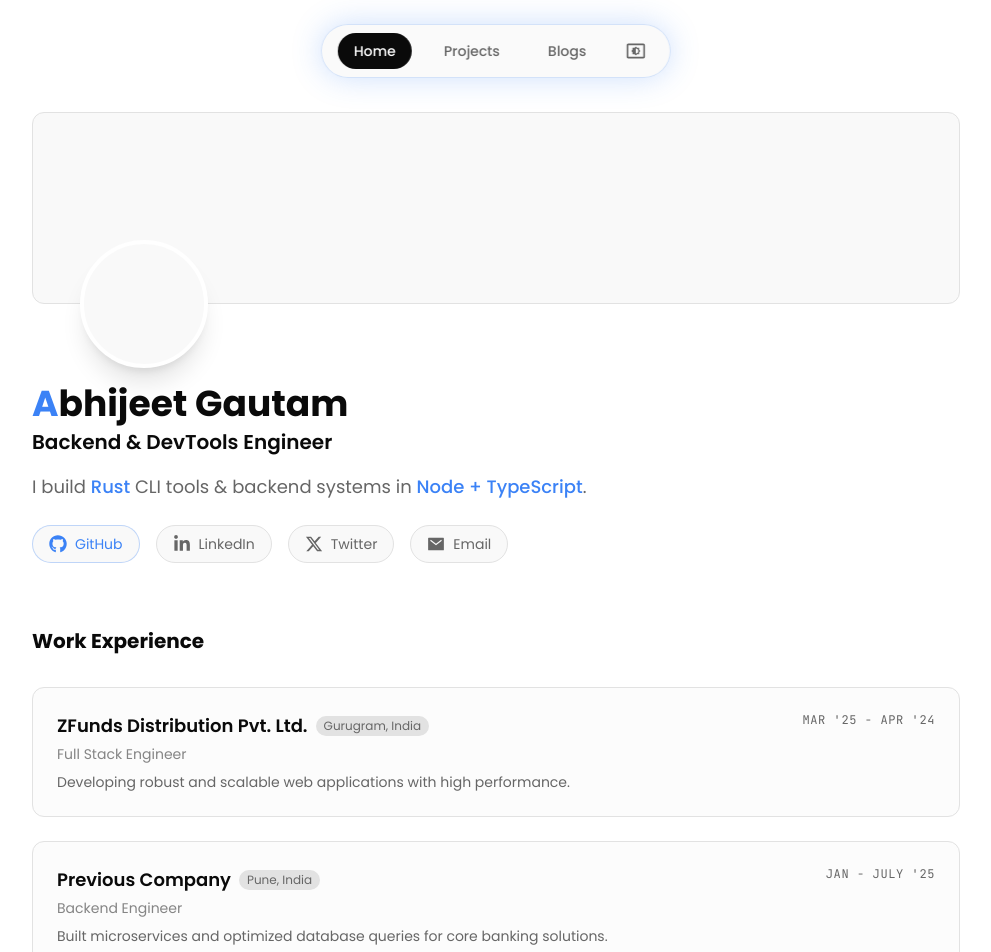
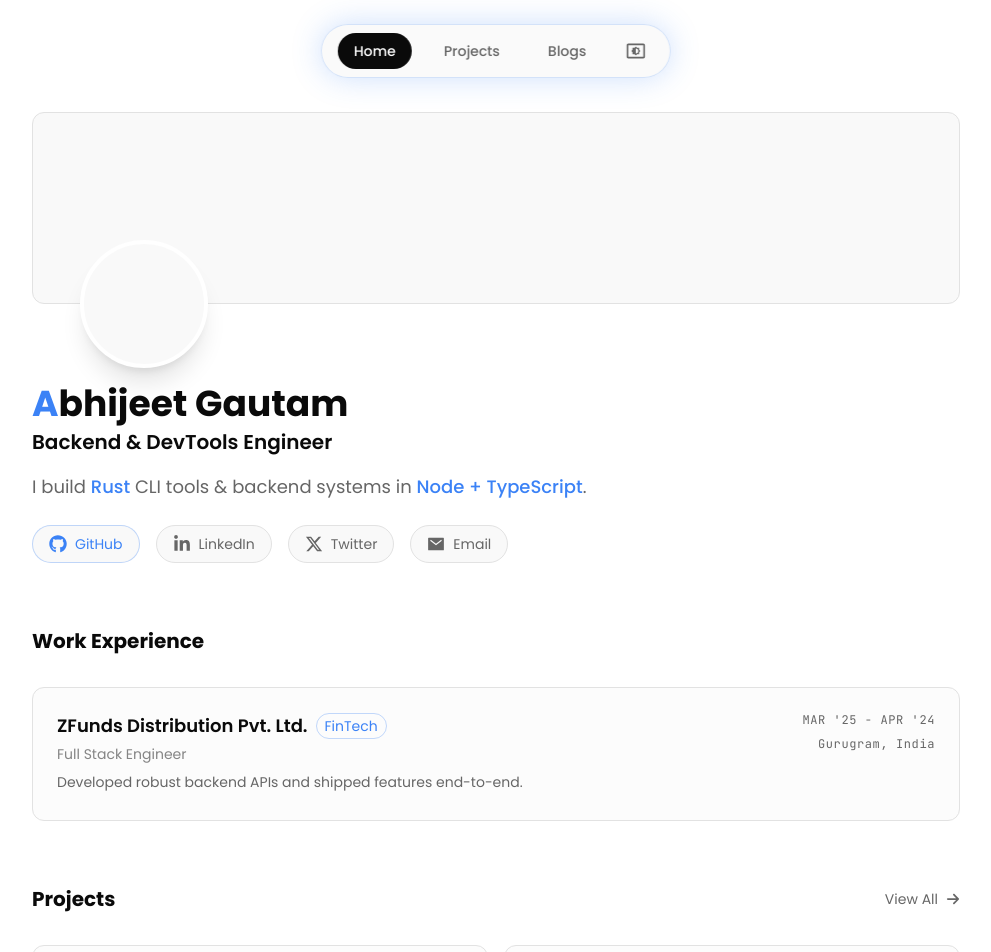
Before and after one commit to Abhijeet-Gautam5702/portfolio, a React app: page / in a window 1280 px wide. Shown: the top 952 px of the page, without its empty margins (144-1135 px from the left). Built offline with nearby package versions, Linux system fonts and the light colour scheme; the HTML template or start-up script is replaced by a standard one.

Commit message:
Change UI of work-experience card and add new work-ex detail page

```diff
--- a/src/App.jsx
+++ b/src/App.jsx
@@ -11,6 +11,7 @@ import AllProjectsPage from './components/AllProjectsPage';
 import Blogs from './components/Blogs';
 import AllBlogsPage from './components/AllBlogsPage';
 import ContributionsPage from './components/ContributionsPage';
+import WorkExperienceDetailsPage from './components/WorkExperienceDetailsPage';
 import Navbar from './components/Navbar';
 import Footer from './components/Footer';
 import './index.css';
@@ -86,6 +87,7 @@ function App() {
             <Route path="/blogs/all" element={<AllBlogsPage />} />
             <Route path="/projects/all" element={<AllProjectsPage />} />
             <Route path="/contributions/:repoName" element={<ContributionsPage />} />
+            <Route path="/work-experience/:companySlug" element={<WorkExperienceDetailsPage />} />
           </Routes>
         </main>
         <Footer />
--- a/src/components/WorkExperience.jsx
+++ b/src/components/WorkExperience.jsx
@@ -1,8 +1,11 @@
-import React from 'react';
-import data from '../data.json';
+import React from "react";
+import { useNavigate } from "react-router-dom";
+import data from "../data.json";
 
 const WorkExperience = () => {
-  const experiences = data.sections.find(s => s.id === 'work-experience')?.items || [];
+  const navigate = useNavigate();
+  const experiences =
+    data.sections.find((s) => s.id === "work-experience")?.items || [];
 
   return (
     <div className="mt-16 space-y-8">
@@ -11,22 +14,50 @@ const WorkExperience = () => {
         {experiences.map((exp, index) => (
           <div
             key={index}
-            className="group relative flex flex-col md:flex-row md:items-start justify-between p-4 md:p-6 bg-card/50 border border-border rounded-xl hover:border-brand transition-colors duration-300"
+            onClick={() => navigate(`/work-experience/${exp.slug}`)}
+            className="group relative flex flex-col md:flex-row md:items-start justify-between p-4 md:p-6 bg-card/50 border border-border rounded-xl hover:border-brand transition-all duration-300 cursor-pointer"
           >
-            <div className="space-y-1">
-              <div className="flex items-center gap-2">
-                <h3 className="text-lg font-semibold text-foreground transition-colors">
-                  {exp.company}
-                </h3>
-                <span className="text-[10px] md:text-xs px-2 py-0.5 bg-border rounded-full text-muted">
-                  {exp.location}
-                </span>
+            <div className="space-y-1 w-full">
+              <div className="flex items-center justify-between gap-2">
+                <div className="flex items-center gap-2">
+                  <h3 className="text-lg font-semibold text-foreground group-hover:text-brand transition-colors">
+                    {exp.company}
+                  </h3>
+                  {exp.company_type && (
+                    <span className="text-xs md:text-sm px-2 py-0.5 border border-brand/30 rounded-full text-brand">
+                      {exp.company_type}
+                    </span>
+                  )}
+                </div>
+                <div className="md:hidden flex flex-col items-end">
+                  <div className="text-xs font-mono text-muted uppercase tracking-wider">
+                    {exp.period}
+                  </div>
+                  <div className="text-xs font-mono text-muted tracking-wider">
+                    {exp.location}
+                  </div>
+                </div>
               </div>
+
               <p className="text-sm text-muted/80">{exp.role}</p>
-              <p className="text-sm text-muted mt-2 max-w-xl">{exp.description}</p>
+              <p className="text-sm text-muted mt-2 max-w-xl line-clamp-2 md:line-clamp-none">
+                {exp.description}
+              </p>
+
+              <div className="mt-4 md:hidden">
+                <button className="text-xs font-medium text-brand flex items-center gap-1">
+                  View details <span className="text-lg">&rarr;</span>
+                </button>
+              </div>
             </div>
-            <div className="mt-2 md:mt-0 text-xs font-mono text-muted uppercase tracking-wider">
-              {exp.period}
+
+            <div className="hidden md:flex flex-col items-end mt-2 md:mt-0 whitespace-nowrap">
+              <div className="text-xs font-mono text-muted uppercase tracking-wider">
+                {exp.period}
+              </div>
+              <div className="text-xs font-mono text-muted tracking-wider mt-2">
+                {exp.location}
+              </div>
             </div>
           </div>
         ))}
--- /dev/null
+++ b/src/components/WorkExperienceDetailsPage.jsx
@@ -0,0 +1,84 @@
+import React, { useEffect } from 'react';
+import { useParams, useNavigate } from 'react-router-dom';
+import { FaArrowLeft } from 'react-icons/fa6';
+import data from '../data.json';
+
+const WorkExperienceDetailsPage = () => {
+  const { companySlug } = useParams();
+  const navigate = useNavigate();
+
+  const experiences = data.sections.find(s => s.id === 'work-experience')?.items || [];
+  const experience = experiences.find(exp => exp.slug === companySlug);
+
+  useEffect(() => {
+    window.scrollTo(0, 0);
+  }, []);
+
+  if (!experience) {
+    return (
+      <div className="pb-20 text-center space-y-6">
+        <h1 className="text-3xl font-bold text-foreground">Work Experience not found</h1>
+        <button
+          onClick={() => navigate('/')}
+          className="px-6 py-2 bg-card border border-border rounded-full text-muted hover:text-foreground hover:border-brand transition-all"
+        >
+          Go Back Home
+        </button>
+      </div>
+    );
+  }
+
+  return (
+    <div className="pb-20">
+      <div className="space-y-12">
+        <div className="flex items-center gap-6">
+          <button
+            onClick={() => navigate('/')}
+            className="p-3 bg-card/50 border border-border rounded-full text-muted hover:text-foreground hover:border-muted transition-all group"
+            aria-label="Go back"
+          >
+            <FaArrowLeft className="group-hover:-translate-x-1 transition-transform" />
+          </button>
+          <div className="flex flex-col">
+            <h1 className="text-3xl font-bold text-foreground tracking-tight">
+              {experience.company}
+            </h1>
+            <p className="text-lg text-brand font-medium">
+              {experience.role}
+            </p>
+          </div>
+        </div>
+
+        <div className="space-y-8 bg-card/30 border border-border rounded-2xl p-6 md:p-10">
+          <div className="flex flex-col md:flex-row md:items-center justify-between gap-4 border-b border-border pb-6">
+            <div className="text-muted">
+              <span className="font-medium text-foreground">{experience.location}</span>
+            </div>
+            <div className="text-sm font-mono text-muted uppercase tracking-wider bg-border/50 px-3 py-1 rounded-md">
+              {experience.period}
+            </div>
+          </div>
+
+          <div className="space-y-6">
+            <p className="text-muted leading-relaxed italic">
+              {experience.description}
+            </p>
+
+            <ul className="space-y-4">
+              {experience.points?.map((point, index) => (
+                <li key={index} className="flex items-start gap-4">
+                  <div className="w-1.5 h-1.5 rounded-full bg-brand mt-2.5 flex-shrink-0" />
+                  <span className="text-muted leading-relaxed">
+                    {point}
+                  </span>
+                </li>
+              ))}
+            </ul>
+          </div>
+        </div>
+      </div>
+    </div>
+  );
+};
+
+export default WorkExperienceDetailsPage;
--- a/src/data.json
+++ b/src/data.json
@@ -6,9 +6,17 @@
   },
   "socials": [
     { "label": "GitHub", "href": "https://github.com", "icon": "FaGithub" },
-    { "label": "LinkedIn", "href": "https://linkedin.com", "icon": "FaLinkedinIn" },
+    {
+      "label": "LinkedIn",
+      "href": "https://linkedin.com",
+      "icon": "FaLinkedinIn"
+    },
     { "label": "Twitter", "href": "https://twitter.com", "icon": "FaXTwitter" },
-    { "label": "Email", "href": "mailto:hello@example.com", "icon": "IoMailSharp" }
+    {
+      "label": "Email",
+      "href": "mailto:hello@example.com",
+      "icon": "IoMailSharp"
+    }
   ],
   "sections": [
     {
@@ -18,17 +26,19 @@
       "items": [
         {
           "company": "ZFunds Distribution Pvt. Ltd.",
+          "slug": "zfunds",
+          "company_type": "FinTech",
           "role": "Full Stack Engineer",
           "period": "Mar '25 - Apr '24",
-          "description": "Developing robust and scalable web applications with high performance.",
-          "location": "Gurugram, India"
-        },
-        {
-          "company": "Previous Company",
-          "role": "Backend Engineer",
-          "period": "Jan - July '25",
-          "description": "Built microservices and optimized database queries for core banking solutions.",
-          "location": "Pune, India"
+          "description": "Developed robust backend APIs and shipped features end-to-end.",
+          "location": "Gurugram, India",
+          "points": [
+            "Architected and implemented high-performance backend APIs using Node.js and TypeScript.",
+            "Integrated various payment gateways and optimized transaction flows for better success rates.",
+            "Collaborated with frontend teams to deliver seamless user experiences across mobile and web platforms.",
+            "Managed database migrations and query optimizations for PostgreSQL and Redis.",
+            "Mentored junior engineers and participated in peer code reviews to maintain high code quality."
+          ]
         }
       ]
     },
@@ -74,10 +84,30 @@
       "title": "Open Source Contributions",
       "rank": 3,
       "items": [
-        { "name": "Requestly", "description": "Open-source alternative to Charles Proxy & Fiddler.", "stars": 2100, "language": "TypeScript" },
-        { "name": "Flexprice", "description": "Open-source metering and billing infrastructure.", "stars": 1200, "language": "Go" },
-        { "name": "Cal.com", "description": "Scheduling infrastructure for everyone.", "stars": 31000, "language": "TypeScript" },
-        { "name": "Supabase", "description": "The open source Firebase alternative.", "stars": 65000, "language": "TypeScript" }
+        {
+          "name": "Requestly",
+          "description": "Open-source alternative to Charles Proxy & Fiddler.",
+          "stars": 2100,
+          "language": "TypeScript"
+        },
+        {
+          "name": "Flexprice",
+          "description": "Open-source metering and billing infrastructure.",
+          "stars": 1200,
+          "language": "Go"
+        },
+        {
+          "name": "Cal.com",
+          "description": "Scheduling infrastructure for everyone.",
+          "stars": 31000,
+          "language": "TypeScript"
+        },
+        {
+          "name": "Supabase",
+          "description": "The open source Firebase alternative.",
+          "stars": 65000,
+          "language": "TypeScript"
+        }
       ]
     },
     {
@@ -124,11 +154,47 @@
     }
   ],
   "prs": [
-    { "id": 1, "repo": "requestly", "title": "fix: updated interceptor logic for safari", "status": "merged", "date": "Oct 12" },
-    { "id": 2, "repo": "flexprice", "title": "feat: add support for tiered pricing", "status": "open", "date": "Oct 5" },
-    { "id": 3, "repo": "cal.com", "title": "refactor: simplify invite user flow", "status": "merged", "date": "Sept 28" },
-    { "id": 4, "repo": "supabase", "title": "docs: clarify self-hosting steps", "status": "merged", "date": "Sept 15" },
-    { "id": 5, "repo": "requestly", "title": "chore: bump dependencies for security", "status": "merged", "date": "Sept 10" },
-    { "id": 6, "repo": "flexprice", "title": "fix: handling undefined values in dashboard", "status": "merged", "date": "Aug 22" }
+    {
+      "id": 1,
+      "repo": "requestly",
+      "title": "fix: updated interceptor logic for safari",
+      "status": "merged",
+      "date": "Oct 12"
+    },
+    {
+      "id": 2,
+      "repo": "flexprice",
+      "title": "feat: add support for tiered pricing",
+      "status": "open",
+      "date": "Oct 5"
+    },
+    {
+      "id": 3,
+      "repo": "cal.com",
+      "title": "refactor: simplify invite user flow",
+      "status": "merged",
+      "date": "Sept 28"
+    },
+    {
+      "id": 4,
+      "repo": "supabase",
+      "title": "docs: clarify self-hosting steps",
+      "status": "merged",
+      "date": "Sept 15"
+    },
+    {
+      "id": 5,
+      "repo": "requestly",
+      "title": "chore: bump dependencies for security",
+      "status": "merged",
+      "date": "Sept 10"
+    },
+    {
+      "id": 6,
+      "repo": "flexprice",
+      "title": "fix: handling undefined values in dashboard",
+      "status": "merged",
+      "date": "Aug 22"
+    }
   ]
 }
```
